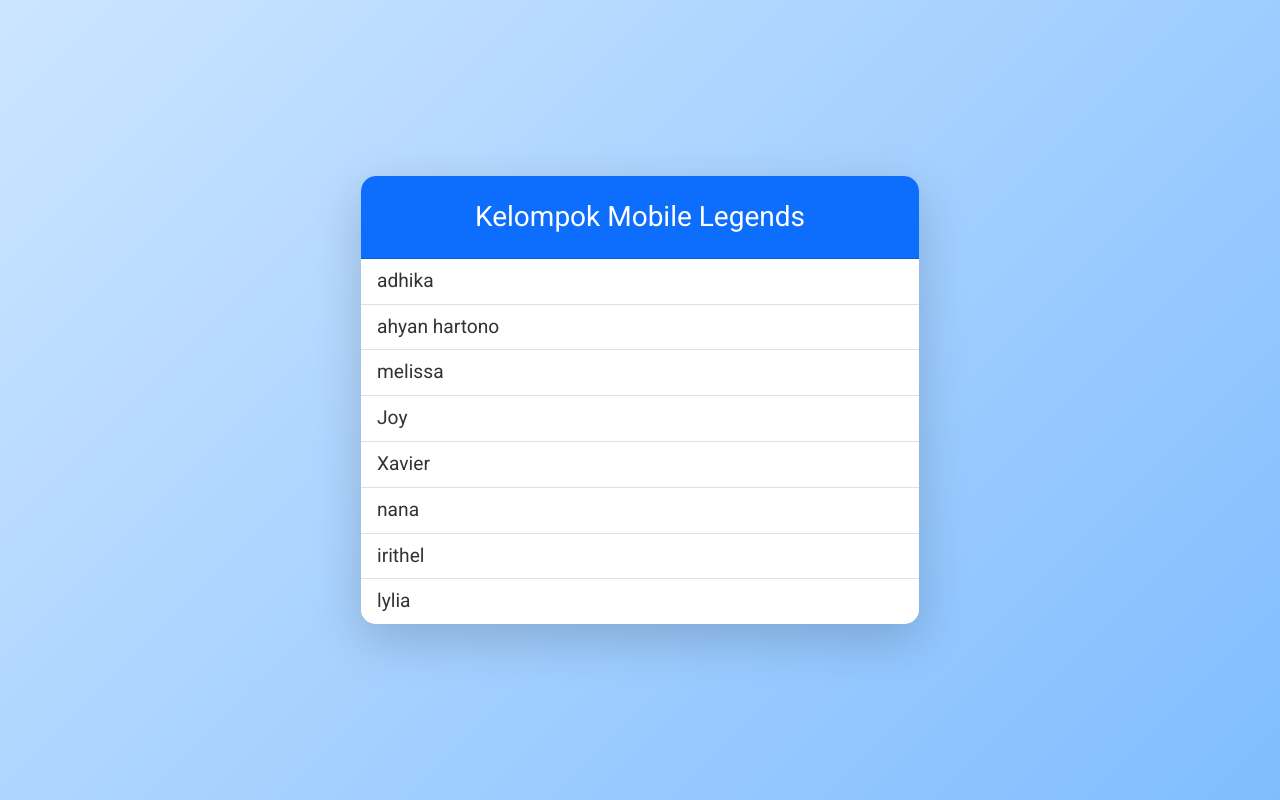
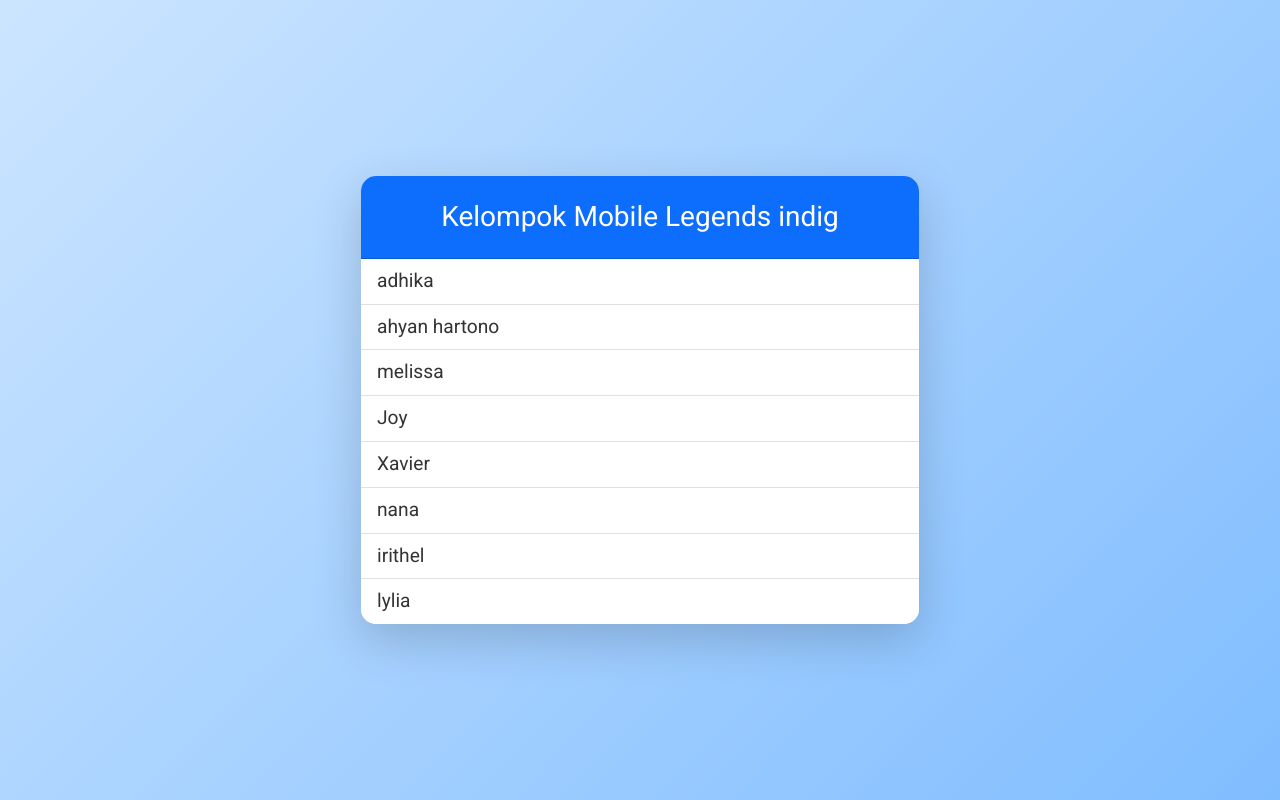
Before and after one commit to Dhikailman/MobileLegend, a plain HTML site: page index.html in a window 1280 px wide. Drawn offline with nearby package versions, Linux system fonts and the light colour scheme.

Commit message:
Added my project

```diff
--- a/index.html
+++ b/index.html
@@ -43,7 +43,7 @@
   <body>
     <div class="container d-flex justify-content-center align-items-center min-vh-100">
       <div class="card shadow-lg w-50">
-        <div class="card-header">Kelompok Mobile Legends</div>
+        <div class="card-header">Kelompok Mobile Legends indig</div>
         <ul class="list-group list-group-flush">
           <li class="list-group-item">adhika</li>
           <li class="list-group-item">ahyan hartono</li>
```
